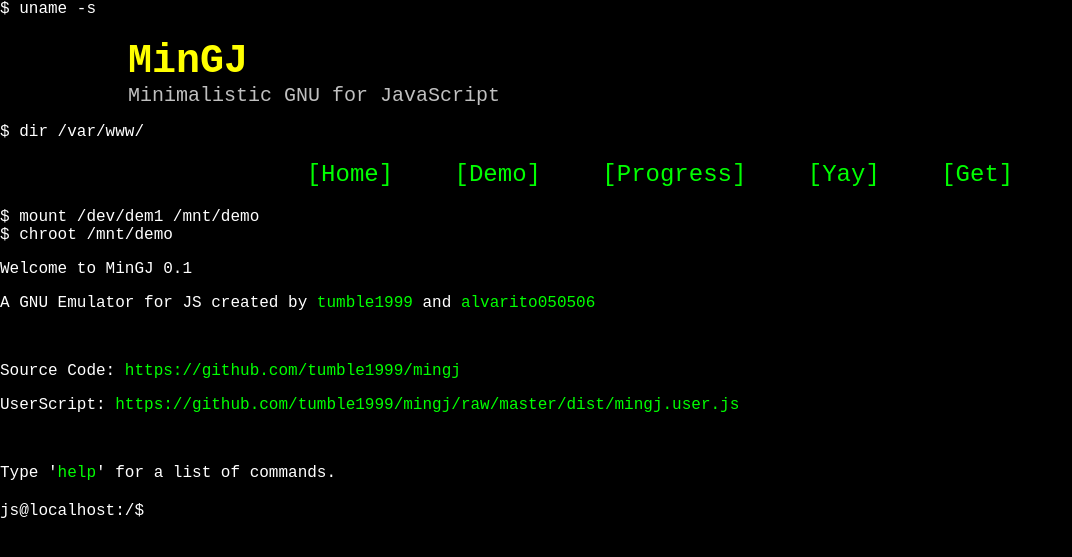
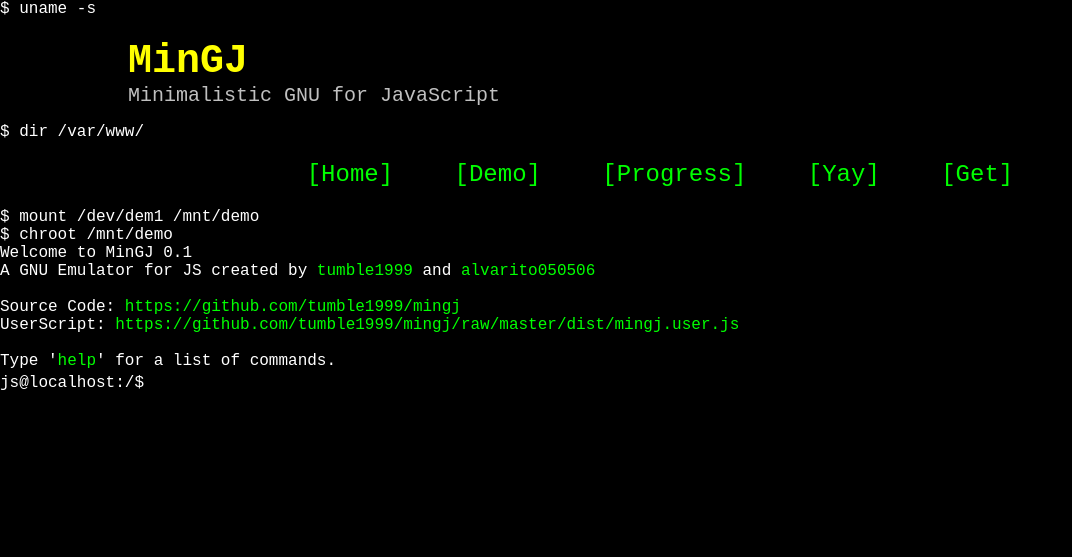
Before and after one commit to tumble1999/mingj, a Jekyll site: the page built from demo/index.html, in a window 1280 px wide. Shown: the top 557 px of the page, without its empty margins (0-1072 px from the left). Built offline with Jekyll 4.4.1, drawn with Linux system fonts in a browser that asks for light colours.

Commit message:
p spacing

```diff
--- a/demo/index.html
+++ b/demo/index.html
@@ -1,6 +1,7 @@
 ---
 layout: demo
 ---
+<style>p{margin: 0;}</style>
 <p class="prompt">mount /dev/dem1 /mnt/demo</p>
 <p class="prompt">chroot /mnt/demo</p>
 <div id="stdout" class="prompt-">
```
